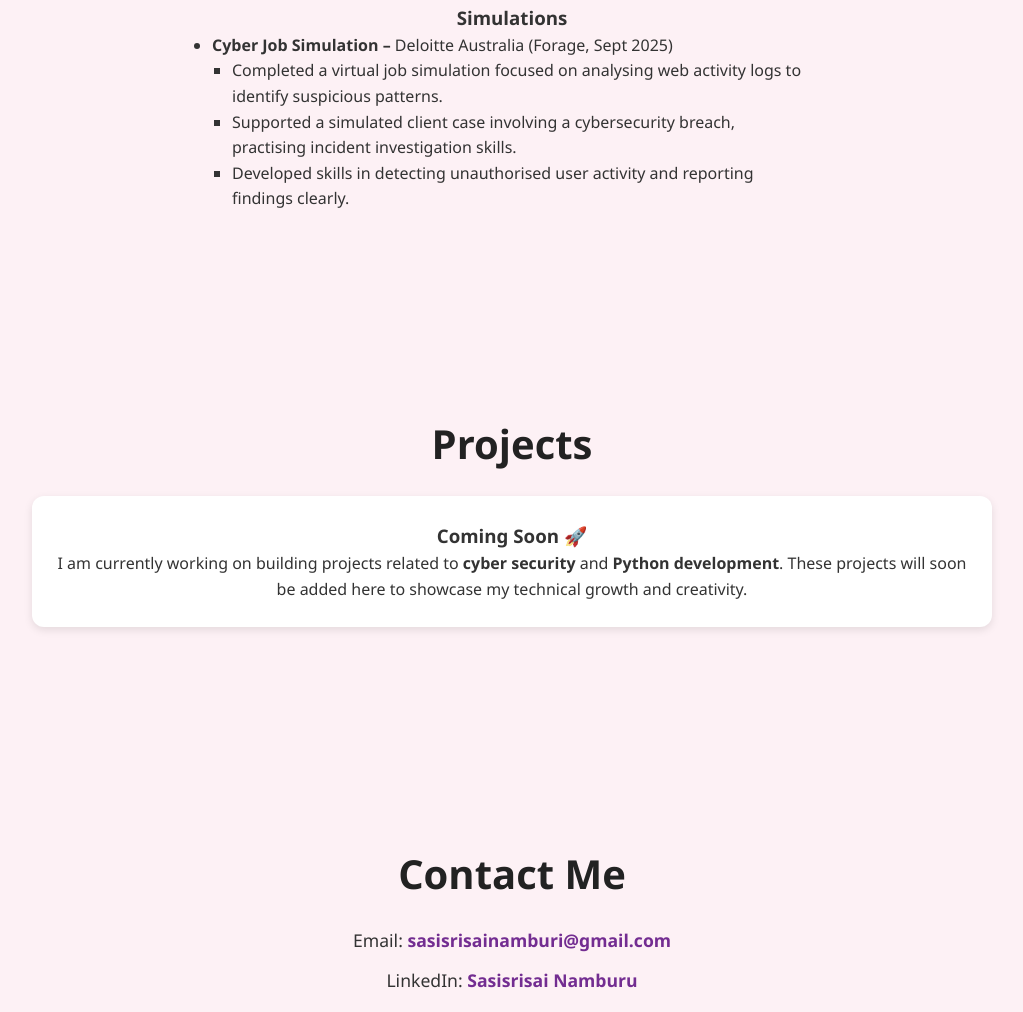
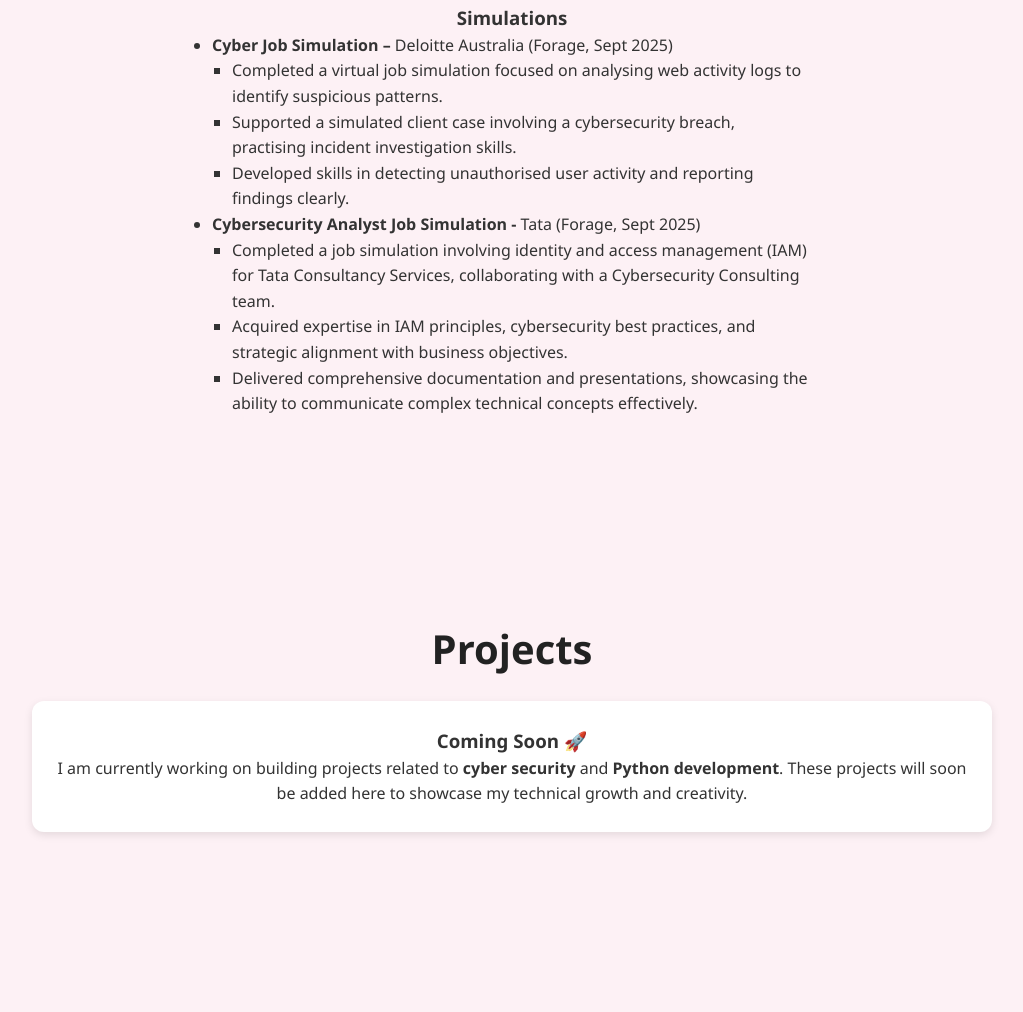
Before and after one commit to SasisrisaiNamburu/Portfolio, a plain HTML site: page index.html in a window 1280 px wide. Shown: the part 2121-3133 px from the top of the page, without its empty margins (128-1151 px from the left). Drawn offline with Linux system fonts and the light colour scheme.

Commit message:
Update index.html

```diff
--- a/index.html
+++ b/index.html
@@ -209,6 +209,13 @@
 			<li>Developed skills in detecting unauthorised user activity and reporting findings clearly.</li>
 		</ul>
 		</li>
+			<li><b>Cybersecurity Analyst Job Simulation -</b> Tata (Forage, Sept 2025)
+		<ul>
+			<li>Completed a job simulation involving identity and access management (IAM) for Tata Consultancy Services, collaborating with a Cybersecurity Consulting team.</li>
+			<li>Acquired expertise in IAM principles, cybersecurity best practices, and strategic alignment with business objectives.</li>
+			<li>Delivered comprehensive documentation and presentations, showcasing the ability to communicate complex technical concepts effectively.</li>
+		</ul>
+		</li>
   	</ul>
 </section>
 
```
